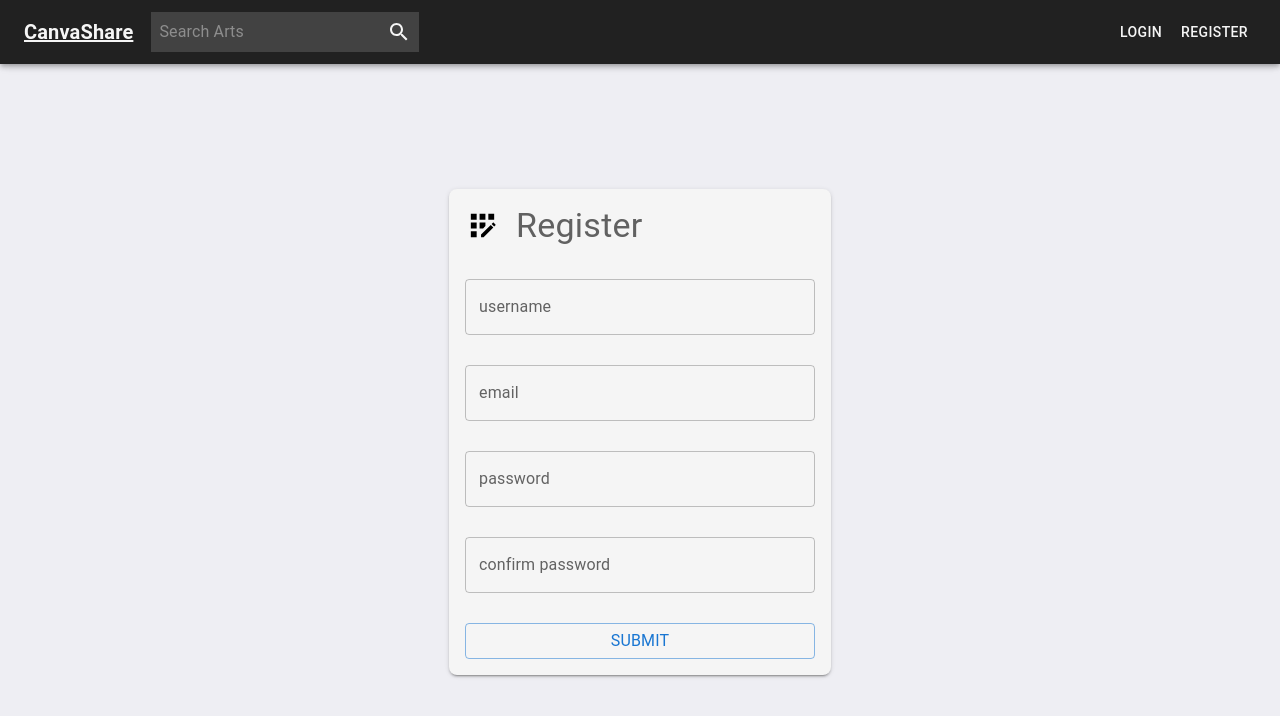
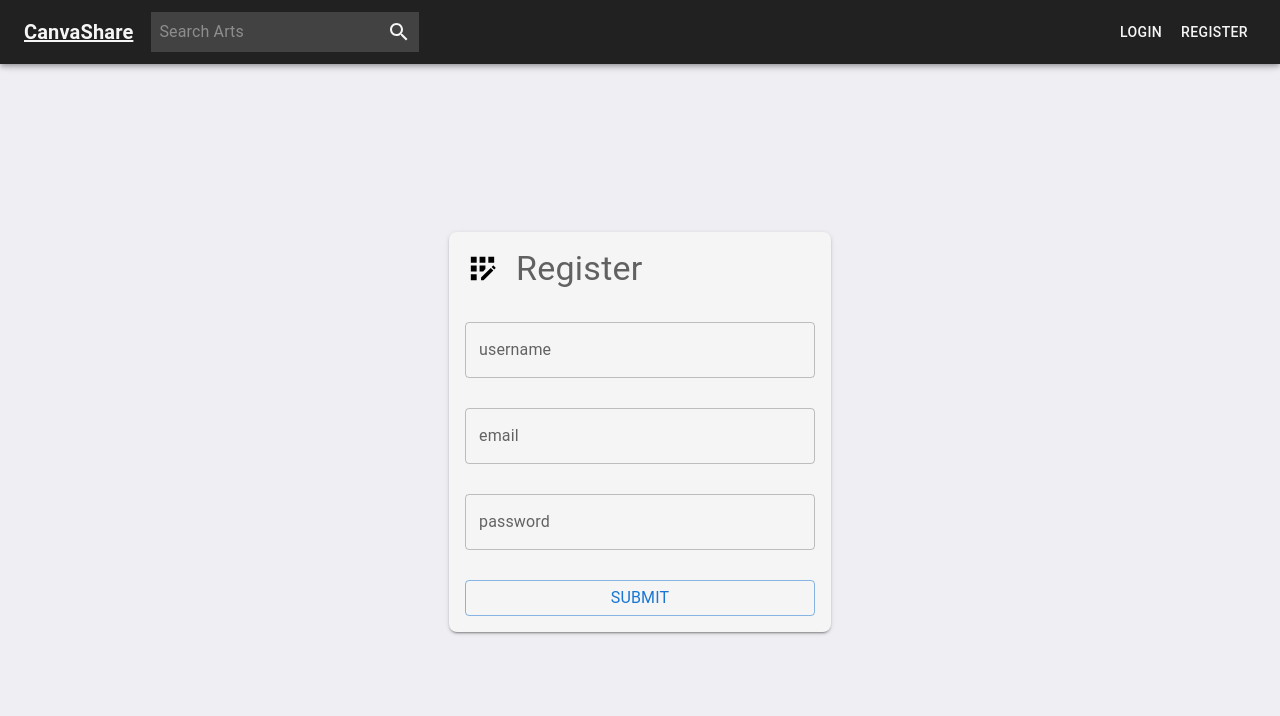
Before and after one commit to yuvalMarcus/canvaShare, a React (Vite) app in the folder frontend/: page /register in a window 1280 px wide. Shown: the top 716 px of the page. Built offline with nearby package versions, Linux system fonts and the light colour scheme; what fabric would draw is missing.

Commit message:
update register page

```diff
--- a/frontend/src/feature/Register/Register.tsx
+++ b/frontend/src/feature/Register/Register.tsx
@@ -18,7 +18,6 @@ const schema = z.object({
     username: z.string().min(4, { message: 'Required' }),
     email: z.string().email({ message: 'Email not valid' }),
     password: z.string().min(4, { message: 'Required' }),
-    confirmPassword: z.string().min(4, { message: 'Required' }),
 });
 
 const Register: FC = () => {
@@ -97,10 +96,6 @@ const Register: FC = () => {
                         <InputText label="password" name="password" control={control} />
                         <Typography color={red[700]} height={30}>{errors.password?.message}</Typography>
                     </Box>
-                    <Box>
-                        <InputText label="confirm password" name="confirmPassword" control={control} />
-                        <Typography color={red[700]} height={30}>{errors.confirmPassword?.message}</Typography>
-                    </Box>
                     <Button variant="outlined" fullWidth type="submit" disabled={isPending}>
                         {isPending && (
                             <Stack alignItems="center" justifyContent="center">
```
